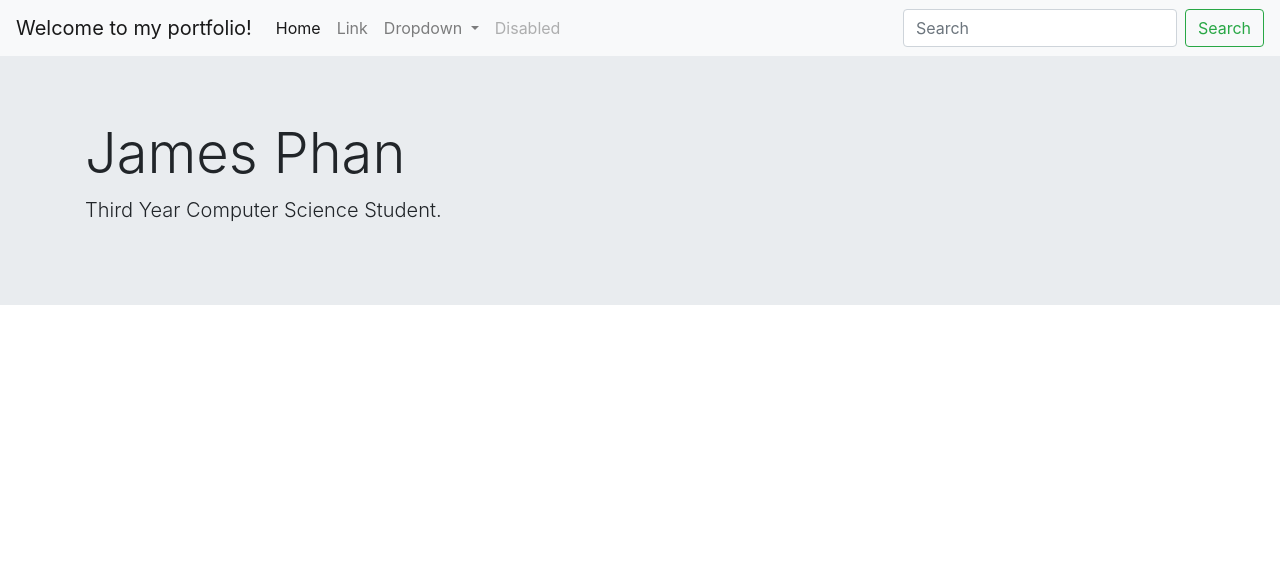
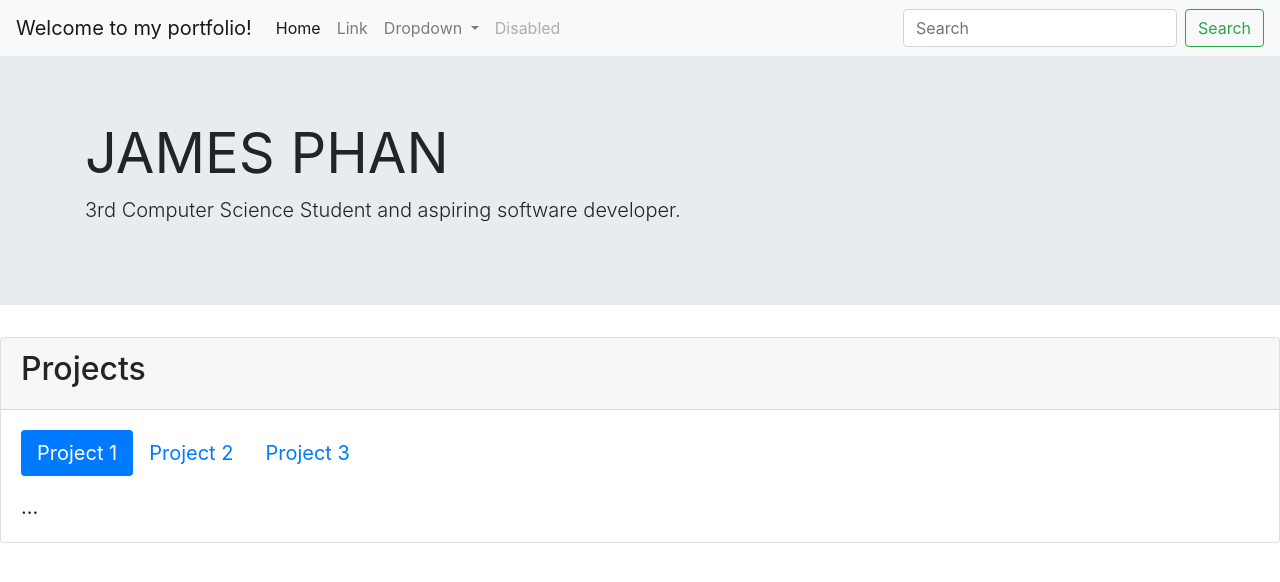
Before and after one commit to jxmesphan/jxmesphan.github.io, a plain HTML site: page index.html in a window 1280 px wide. Drawn offline with nearby package versions, Linux system fonts and the light colour scheme.

Commit message:
Update index.html

```diff
--- a/index.html
+++ b/index.html
@@ -9,6 +9,8 @@
     <!-- Bootstrap CSS -->
     <link rel="stylesheet" href="https://cdn.jsdelivr.net/npm/bootstrap@4.1.3/dist/css/bootstrap.min.css"
         integrity="sha384-MCw98/SFnGE8fJT3GXwEOngsV7Zt27NXFoaoApmYm81iuXoPkFOJwJ8ERdknLPMO" crossorigin="anonymous">
+
+        <link rel="stylesheet" href="style.css">
 
     <title>James Phan</title>
 </head>
@@ -54,11 +56,42 @@
 
     <div class="jumbotron jumbotron-fluid">
         <div class="container">
-            <h1 class="display-4">James Phan</h1>
-            <p class="lead">Third Year Computer Science Student. </p>
+            <h1 class="display-4"><strong>JAMES PHAN</strong></h1>
+            <p class="lead">3rd Computer Science Student and aspiring software developer.</p>
         </div>
     </div>
 
+    <div class="card">
+        <div class="card-header">
+            <h2>Projects</h2>
+        </div>
+        <div class="card-body">
+            <blockquote class="blockquote mb-0">
+                <ul class="nav nav-pills mb-3" id="pills-tab" role="tablist">
+                    <li class="nav-item">
+                        <a class="nav-link active" id="pills-home-tab" data-toggle="pill" href="#pills-home" role="tab"
+                            aria-controls="pills-home" aria-selected="true">Project 1</a>
+                    </li>
+                    <li class="nav-item">
+                        <a class="nav-link" id="pills-profile-tab" data-toggle="pill" href="#pills-profile" role="tab"
+                            aria-controls="pills-profile" aria-selected="false">Project 2</a>
+                    </li>
+                    <li class="nav-item">
+                        <a class="nav-link" id="pills-contact-tab" data-toggle="pill" href="#pills-contact" role="tab"
+                            aria-controls="pills-contact" aria-selected="false">Project 3</a>
+                    </li>
+                </ul>
+                <div class="tab-content" id="pills-tabContent">
+                    <div class="tab-pane fade show active" id="pills-home" role="tabpanel"
+                        aria-labelledby="pills-home-tab">...</div>
+                    <div class="tab-pane fade" id="pills-profile" role="tabpanel" aria-labelledby="pills-profile-tab">
+                        ...</div>
+                    <div class="tab-pane fade" id="pills-contact" role="tabpanel" aria-labelledby="pills-contact-tab">
+                        ...</div>
+                </div>
+            </blockquote>
+        </div>
+    </div>
 
     <!-- Optional JavaScript -->
     <!-- jQuery first, then Popper.js, then Bootstrap JS -->
@@ -71,6 +104,7 @@
     <script src="https://cdn.jsdelivr.net/npm/bootstrap@4.1.3/dist/js/bootstrap.min.js"
         integrity="sha384-ChfqqxuZUCnJSK3+MXmPNIyE6ZbWh2IMqE241rYiqJxyMiZ6OW/JmZQ5stwEULTy"
         crossorigin="anonymous"></script>
+
 </body>
 
 </html>
```
